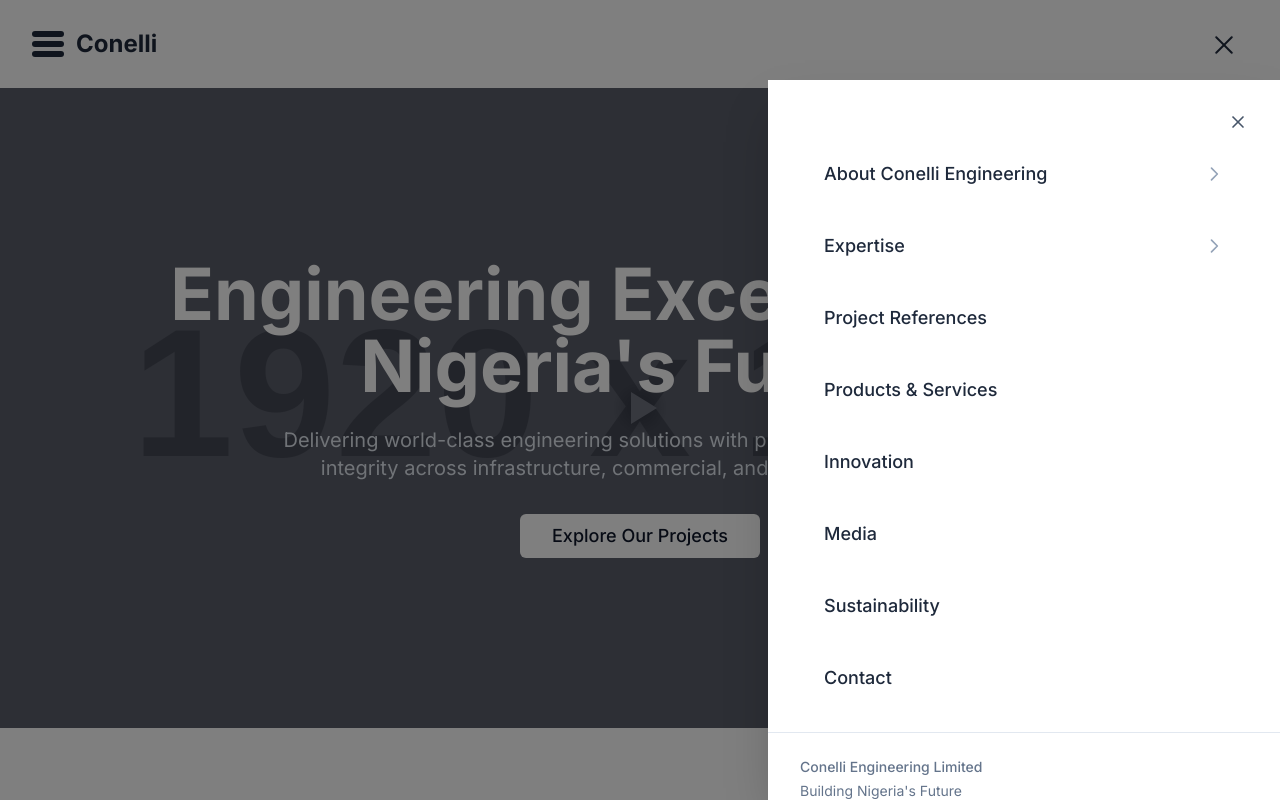
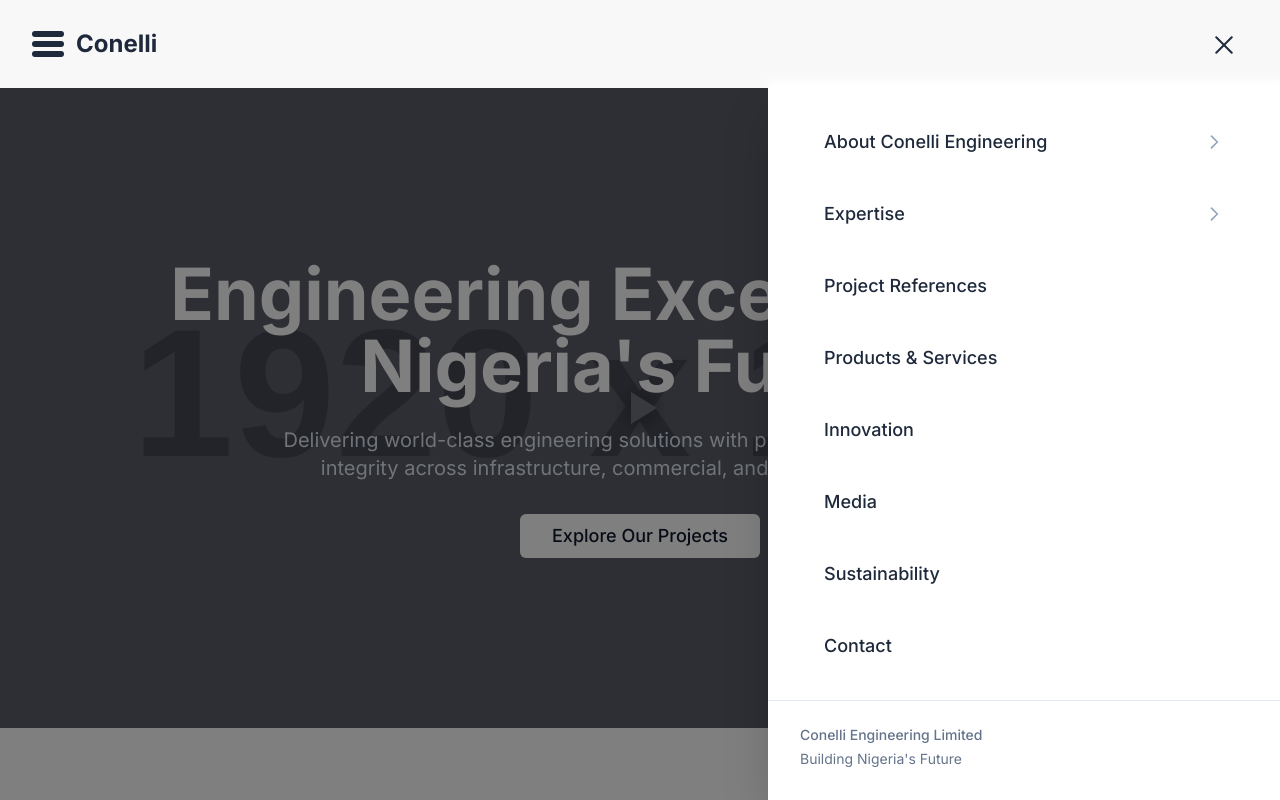
Before and after one commit to OmarBinBashir/conelli-engineering-web, a Next.js app: page / in a window 1280 px wide. Both pictures are taken after a click on the button 1224 px from the left and 44 px from the top of the page. Shown: the top 800 px of the page. Built offline with nearby package versions, Linux system fonts and the light colour scheme.

Commit message:
Critical Navigation System Refactoring

```diff
--- a/src/components/layout/Header.tsx
+++ b/src/components/layout/Header.tsx
@@ -23,10 +23,14 @@ const Header: React.FC = () => {
     };
   }, [scrolled]);
 
+  const toggleMenu = () => {
+    setIsNavOpen(!isNavOpen);
+  };
+
   return (
     <>
       <header
-        className={`sticky top-0 w-full z-40 transition-all duration-300 ${
+        className={`sticky top-0 w-full relative z-50 transition-all duration-300 ${
           scrolled ? 'bg-white shadow-md py-3' : 'bg-white/95 backdrop-blur-sm py-5'
         }`}
       >
@@ -37,7 +41,7 @@ const Header: React.FC = () => {
           {/* Animated Burger/Close Menu Button */}
           <button
             className="p-3 text-slate-800 hover:bg-slate-100 rounded-md transition-colors relative"
-            onClick={() => setIsNavOpen(!isNavOpen)}
+            onClick={toggleMenu}
             aria-label={isNavOpen ? "Close navigation menu" : "Open navigation menu"}
           >
             <div className="w-6 h-6 relative">
@@ -70,8 +74,8 @@ const Header: React.FC = () => {
         </div>
       </header>
 
-      {/* Side Navigation */}
-      <SideNavigation isOpen={isNavOpen} setIsOpen={setIsNavOpen} />
+      {/* Side Navigation - Rendered conditionally from Header */}
+      <SideNavigation isOpen={isNavOpen} toggleMenu={toggleMenu} />
     </>
   );
 };
--- a/src/components/layout/SideNavigation.tsx
+++ b/src/components/layout/SideNavigation.tsx
@@ -3,11 +3,11 @@
 import React, { useState } from 'react';
 import Link from 'next/link';
 import { motion, AnimatePresence } from 'framer-motion';
-import { X, ArrowLeft } from 'lucide-react';
+import { ArrowLeft } from 'lucide-react';
 
 interface SideNavigationProps {
   isOpen: boolean;
-  setIsOpen: (isOpen: boolean) => void;
+  toggleMenu: () => void;
 }
 
 interface NavigationItem {
@@ -17,7 +17,7 @@ interface NavigationItem {
   children?: { title: string; href: string }[];
 }
 
-const SideNavigation: React.FC<SideNavigationProps> = ({ isOpen, setIsOpen }) => {
+const SideNavigation: React.FC<SideNavigationProps> = ({ isOpen, toggleMenu }) => {
   const [currentView, setCurrentView] = useState<'main' | string>('main');
   const [viewHistory, setViewHistory] = useState<string[]>(['main']);
 
@@ -63,7 +63,7 @@ const SideNavigation: React.FC<SideNavigationProps> = ({ isOpen, setIsOpen }) =>
   };
 
   const handleLinkClick = () => {
-    setIsOpen(false);
+    toggleMenu();
     setCurrentView('main');
     setViewHistory(['main']);
   };
@@ -86,17 +86,17 @@ const SideNavigation: React.FC<SideNavigationProps> = ({ isOpen, setIsOpen }) =>
     <AnimatePresence>
       {isOpen && (
         <>
-          {/* Backdrop - Covers entire viewport including header */}
+          {/* Backdrop - z-40 to stay below header */}
           <motion.div
             initial={{ opacity: 0 }}
             animate={{ opacity: 1 }}
             exit={{ opacity: 0 }}
             transition={{ duration: 0.3 }}
             className="fixed inset-0 bg-black/50 z-40"
-            onClick={() => setIsOpen(false)}
+            onClick={toggleMenu}
           />
 
-          {/* Side Panel - Positioned below header with responsive width */}
+          {/* Side Panel - z-40 to stay below header, positioned below header */}
           <motion.div
             initial={{ x: '100%' }}
             animate={{ x: 0 }}
@@ -107,22 +107,11 @@ const SideNavigation: React.FC<SideNavigationProps> = ({ isOpen, setIsOpen }) =>
               stiffness: 200,
               duration: 0.4
             }}
-            className="fixed top-20 right-0 h-[calc(100vh-5rem)] w-4/5 md:w-2/5 bg-white shadow-2xl z-50 overflow-hidden"
+            className="fixed top-20 right-0 h-[calc(100vh-5rem)] w-4/5 md:w-2/5 bg-white shadow-2xl z-40 overflow-hidden"
           >
-            {/* Close Button - Top Right */}
-            <div className="absolute top-6 right-6 z-10">
-              <button
-                onClick={() => setIsOpen(false)}
-                className="p-2 hover:bg-slate-100 rounded-full transition-colors"
-                aria-label="Close navigation"
-              >
-                <X size={20} className="text-slate-600" />
-              </button>
-            </div>
-
             {/* Navigation Content Container */}
             <div className="h-full overflow-y-auto scrollbar-hide">
-              <div className="pt-16 pb-6">
+              <div className="pt-8 pb-6">
                 {/* Main Menu View */}
                 <AnimatePresence mode="wait">
                   {currentView === 'main' ? (
```
